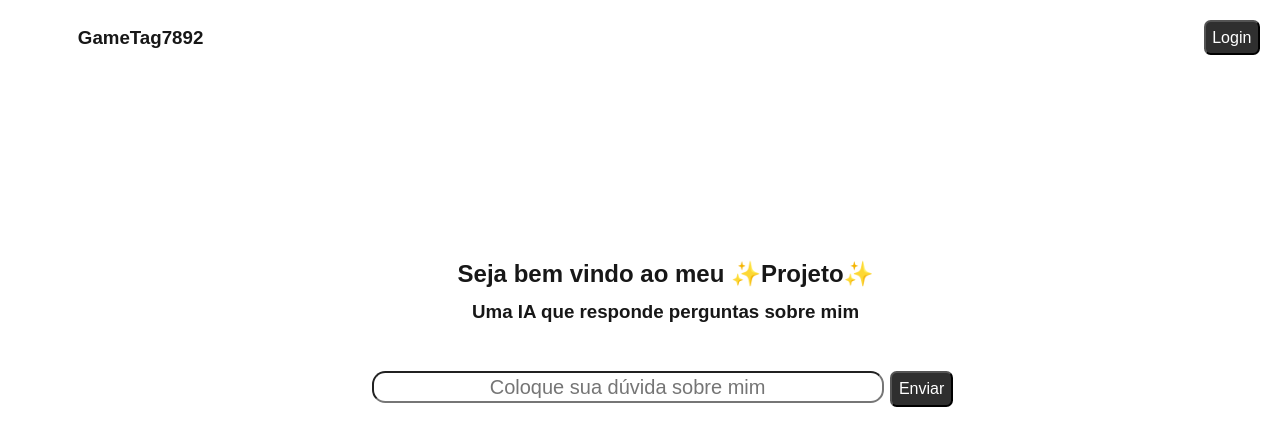
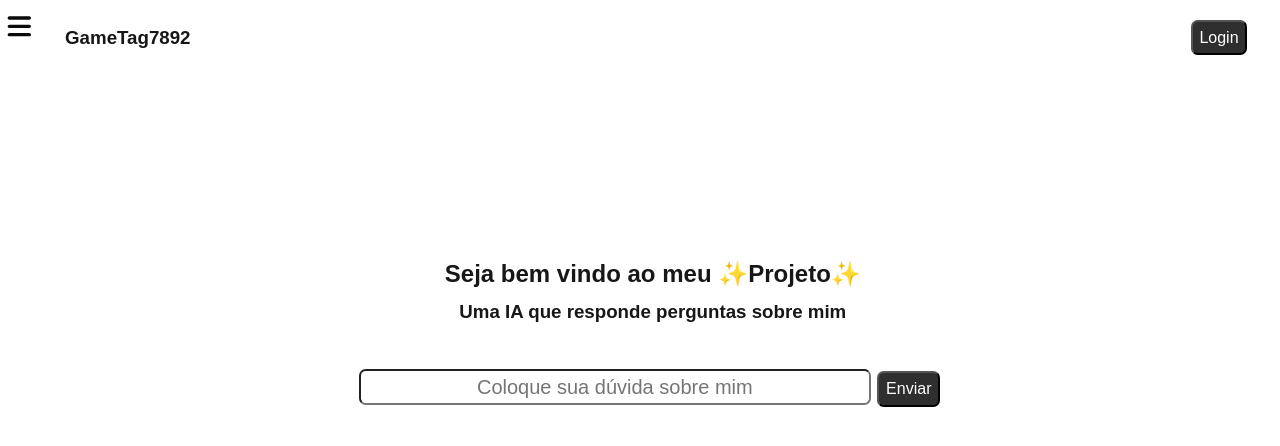
Before and after one commit to gametag7892/projeto-portifolio, a Next.js app in the folder my-app/: page / in a window 1280 px wide. Shown: the top 446 px of the page. Built offline with nearby package versions, Linux system fonts and the light colour scheme.

Commit message:
ChatGT7892

```diff
--- a/my-app/package.json
+++ b/my-app/package.json
@@ -13,7 +13,7 @@
     "@fortawesome/free-regular-svg-icons": "^7.1.0",
     "@fortawesome/free-solid-svg-icons": "^7.1.0",
     "@fortawesome/react-fontawesome": "^3.1.1",
-    "next": "16.0.7",
+    "next": "^16.0.10",
     "react": "19.2.0",
     "react-dom": "19.2.0"
   },
--- a/my-app/src/app/globals.css
+++ b/my-app/src/app/globals.css
@@ -75,7 +75,7 @@ a {
   background-color: #ffffffe3;
   display: flex;
   flex-direction: column;
-  width: 4vw;
+  width: 3vw;
   height: 100vh;
 }
 
@@ -130,8 +130,8 @@ a {
 
 .input{
   width: 40vw;
-  height: 4vh;
-  border-radius: 10pt;
+  height: 4.5vh;
+  border-radius: 5pt;
   text-align: center;
   font-size: 15pt;
 }
@@ -195,3 +195,16 @@ a {
 .maxButton{
   background-color: rgba(0, 128, 0, 0.493);
 }
+
+.icons{
+  padding-top: 10pt;
+  justify-self: center;
+  align-self: center;
+  box-shadow: none;
+}
+
+.menuBar{
+  color: #0a0a0a;
+  width: 20pt;
+  height: 20pt;
+}
--- a/my-app/src/app/page.js
+++ b/my-app/src/app/page.js
@@ -1,10 +1,23 @@
 'use client'
 
 import React, { useState } from 'react';
+import { FontAwesomeIcon } from '@fortawesome/react-fontawesome'
+import { library } from '@fortawesome/fontawesome-svg-core'
+
+/* import all the icons in Free Solid, Free Regular, and Brands styles */
+import { fas } from '@fortawesome/free-solid-svg-icons'
+import { far } from '@fortawesome/free-regular-svg-icons'
+import { fab } from '@fortawesome/free-brands-svg-icons'
+
+library.add(fas, far, fab)
 
 function NavBar() {
   return (
     <div className="header">
+      <div className='icons'>
+        <FontAwesomeIcon icon="fa-solid fa-bars" className="menuBar"/>
+      </div>
+
       <div className="nav-bar">
         <ul className="list-nav">
           <li className="item"><a href="#">Inicio</a></li>
@@ -47,6 +60,7 @@ function PopUp(){
 function Title() {
   return (
     <div className="Title">
+
       <h2>Seja bem vindo ao meu ✨Projeto✨</h2>
     </div>
   );
@@ -63,6 +77,7 @@ function Subtitle(){
 function Top(){
   return(
     <div className="topbar">
+
       <div className="top-left">
         <h3 className="myNick"><a href="https://github.com/gametag7892">GameTag7892</a></h3>
       </div>
```
Also changed, not shown: 1 other file (tests, documents, lock files or other folders).
